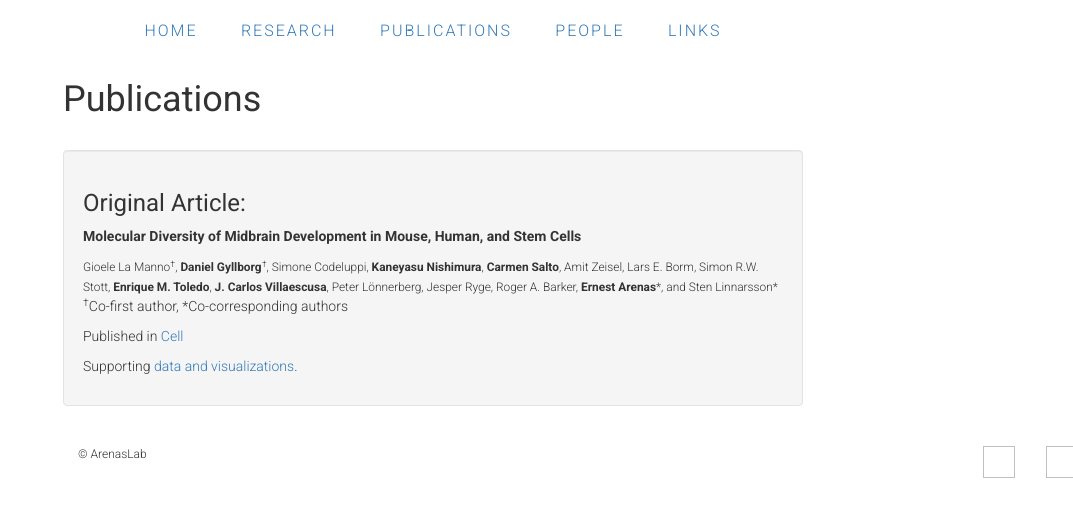
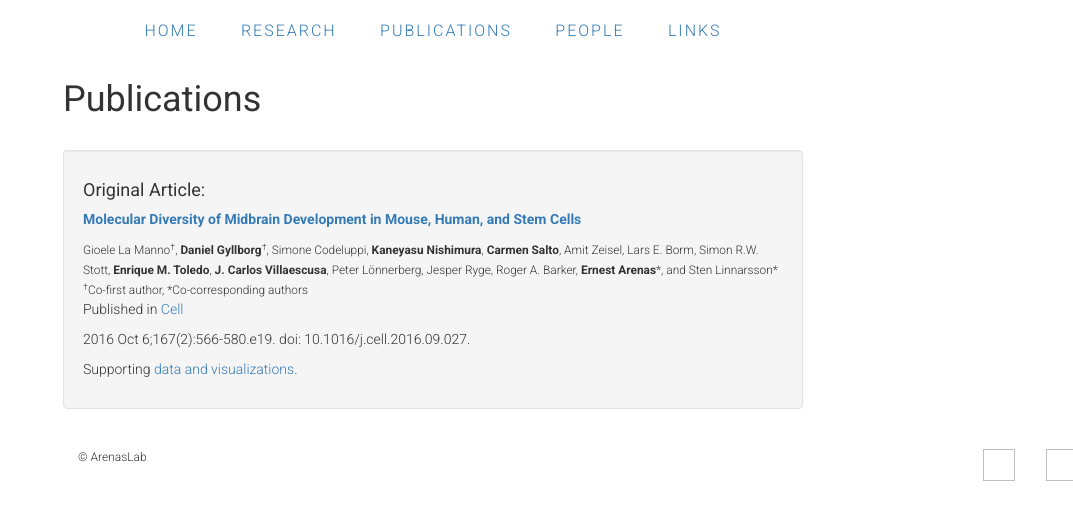
Before and after one commit to ArenasLab/arenaslab.github.io, a Jekyll site: the page publications/index.html, which Jekyll copies as it is, in a window 1280 px wide. Shown: the top 520 px of the page, without its empty margins (207-1280 px from the left). Built offline with Jekyll 4.4.1, drawn with Linux system fonts in a browser that asks for light colours.

Commit message:
Update index.html

```diff
--- a/publications/index.html
+++ b/publications/index.html
@@ -57,15 +57,17 @@
             <div class="well">
               <li class="media">
                 <div class="media-body">
-                  <h3>Original Article:</h3>
+                  <h4>Original Article:</h4>
                   <strong class="media-heading">
-                    Molecular Diversity of Midbrain Development in Mouse, Human, and Stem Cells
+                    <a href="http://www.cell.com/cell/fulltext/S0092-8674(16)31309-5">Molecular Diversity of Midbrain Development in Mouse, Human, and Stem Cells</a>
                   </strong>
                   <p></p>
                   <small>Gioele La Manno<sup>&#8224;</sup>, <b>Daniel Gyllborg</b><sup>&#8224;</sup>, Simone Codeluppi, <b>Kaneyasu Nishimura</b>, <b>Carmen Salto</b>, Amit Zeisel, Lars E. Borm, Simon R.W. Stott, <b>Enrique M. Toledo</b>, <b>J. Carlos Villaescusa</b>, Peter Lönnerberg, Jesper Ryge, Roger A. Barker, <b>Ernest Arenas</b>*, and Sten Linnarsson*</small>
-      <p><sup>&#8224;</sup>Co-first author, *Co-corresponding authors</p>
+      <small><sup>&#8224;</sup>Co-first author, *Co-corresponding authors</small>
       <p>
         Published in <a href="http://www.cell.com/cell/fulltext/S0092-8674(16)31309-5">Cell</a>
+                  </p>
+       <p>2016 Oct 6;167(2):566-580.e19. doi: 10.1016/j.cell.2016.09.027.
 
       </p>
 
```
